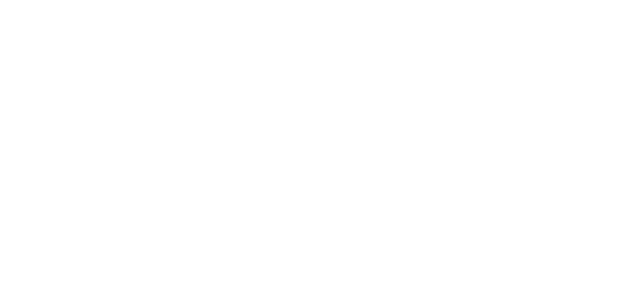
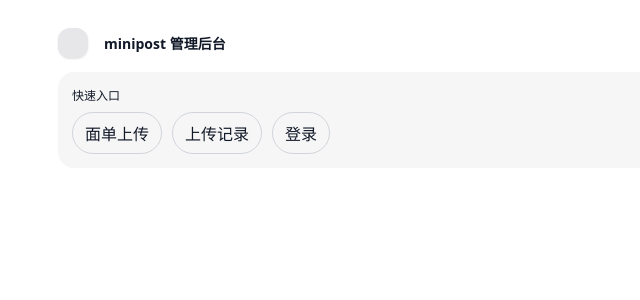
Before and after one commit to aidaddydog/minipost, a FastAPI app: page /admin in a window 1280 px wide. Before the commit the part shown is empty. Shown: the top 300 px of the page, without its empty margins (0-640 px from the left). Run offline with FastAPI, Linux system fonts and the light colour scheme.

Commit message:
Update dashboard.html

```diff
--- a/app/templates/admin/dashboard.html
+++ b/app/templates/admin/dashboard.html
@@ -1 +1,18 @@
-{% extends '_base/layout.html' %}{% block content %}<div class="shell"><h1>仪表盘</h1><p>这里可注入你的占位统计卡片。</p></div>{% endblock %}
+{% extends "_base/layout.html" %}
+{% block title %}仪表盘 · minipost{% endblock %}
+{% block body %}
+  <div style="max-width:100%;padding:20px 50px;font-family:system-ui,-apple-system,'Segoe UI','PingFang SC','Microsoft YaHei',sans-serif">
+    <div style="display:flex;align-items:center;gap:16px;margin-bottom:14px">
+      <a href="/admin" aria-label="仪表盘" style="display:block;width:30px;height:30px;border-radius:12px;background:#e7e7e9;box-shadow:0 1px 2px rgba(0,0,0,.12)"></a>
+      <div style="font-size:14px;font-weight:700;color:#111827;">minipost 管理后台</div>
+    </div>
+    <div style="background:#f6f6f6;border-radius:16px;padding:14px;">
+      <div style="font-size:12px;color:#111827;margin-bottom:8px;">快速入口</div>
+      <div style="display:flex;gap:10px;flex-wrap:wrap">
+        <a href="/orders/label-upload/list" style="padding:8px 12px;border:1px solid #d1d5db;border-radius:999px;text-decoration:none;color:#111827;">面单上传</a>
+        <a href="/orders/label-upload/logs" style="padding:8px 12px;border:1px solid #d1d5db;border-radius:999px;text-decoration:none;color:#111827;">上传记录</a>
+        <a href="/admin/login" style="padding:8px 12px;border:1px solid #d1d5db;border-radius:999px;text-decoration:none;color:#111827;">登录</a>
+      </div>
+    </div>
+  </div>
+{% endblock %}
```
